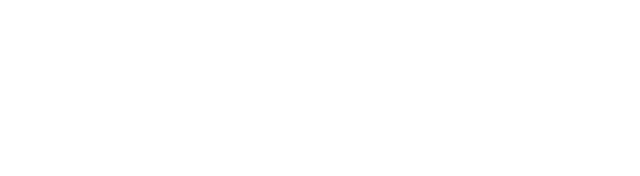
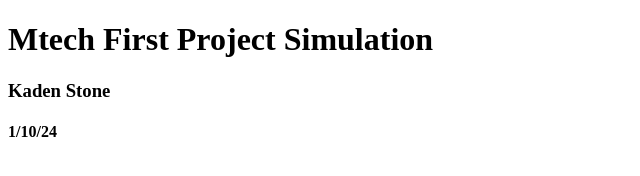
Before and after one commit to KadenCStone/BasicOSDay1, a plain HTML site: page SampleProject/index.html in a window 1280 px wide. Shown: the whole page, without its empty margins (0-640 px from the left). Drawn offline with Linux system fonts and the light colour scheme.

Commit message:
name and date

```diff
--- a/SampleProject/index.html
+++ b/SampleProject/index.html
@@ -6,6 +6,10 @@
     <title>Document</title>
 </head>
 <body>
+<h1>Mtech First Project Simulation</h1>
+<h3>Kaden Stone
+</h3>
+<h4>1/10/24</h4>
 
 </body>
 </html>
```
